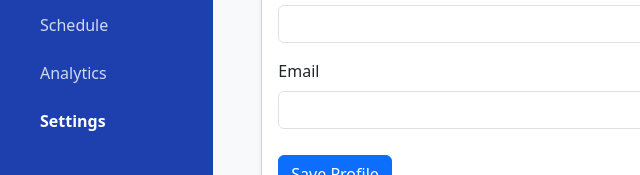
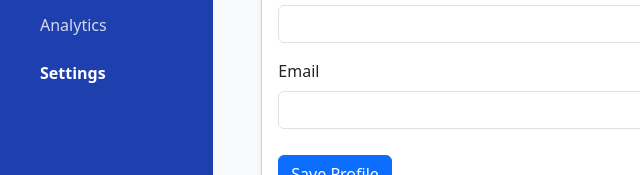
Before and after one commit to manjotzkaur/Study-to-Success, a plain HTML site: page study2success/frontend/settings.html in a window 1280 px wide. Shown: the part 226-401 px from the top of the page, 0-640 px from the left. Drawn offline with nearby package versions, Linux system fonts and the light colour scheme; no server answers.

Commit message:
Update settings.html

```diff
--- a/study2success/frontend/settings.html
+++ b/study2success/frontend/settings.html
@@ -25,7 +25,7 @@
       <ul class="nav flex-column mt-4">
         <li class="nav-item"><a class="nav-link" href="dashboard.html">Dashboard</a></li>
         <li class="nav-item"><a class="nav-link" href="task.html">Tasks</a></li>
-        <li class="nav-item"><a class="nav-link" href="schedule.html">Schedule</a></li>
+
         <li class="nav-item"><a class="nav-link" href="analytics.html">Analytics</a></li>
         <li class="nav-item"><a class="nav-link active" href="settings.html">Settings</a></li>
       </ul>
```
